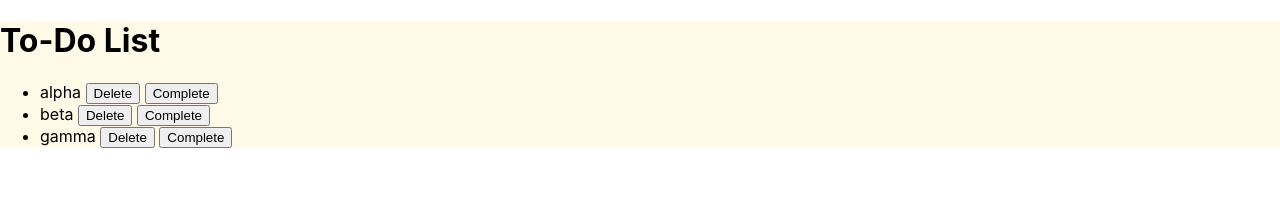
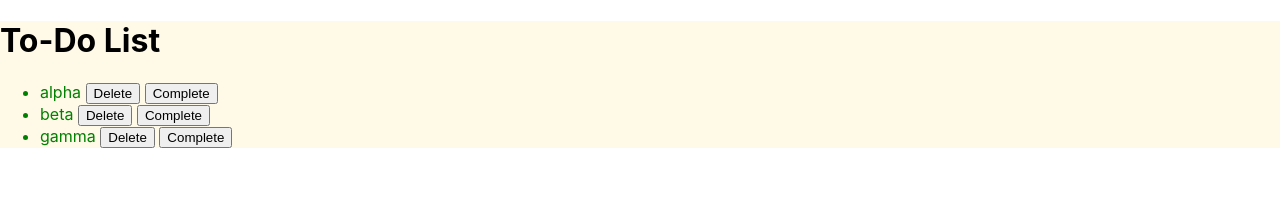
Before and after one commit to claire-codes/tr-todo, a React (Create React App) app: page / in a window 1280 px wide. Shown: the top 198 px of the page. Built offline with nearby package versions, Linux system fonts and the light colour scheme.

Commit message:
Toggles item style on complete prop value

```diff
--- a/src/App.js
+++ b/src/App.js
@@ -4,6 +4,10 @@ import styled from "styled-components";
 
 const MainBody = styled.div`
   background-color: #fffae7;
+`;
+
+const TodoItem = styled.li`
+  color: ${props => (props.complete ? "blue" : "green")};
 `;
 
 class App extends React.Component {
@@ -36,7 +40,7 @@ class App extends React.Component {
         <ul>
           {this.state.todos.map((item, index) => {
             return (
-              <li key={index}>
+              <TodoItem key={index} complete={item.complete}>
                 {item.task}&nbsp;
                 <button type="button" onClick={() => this.deleteTodo(index)}>
                   Delete
@@ -45,7 +49,7 @@ class App extends React.Component {
                 <button type="button" onClick={() => this.completeTodo(index)}>
                   Complete
                 </button>
-              </li>
+              </TodoItem>
             );
           })}
         </ul>
```
